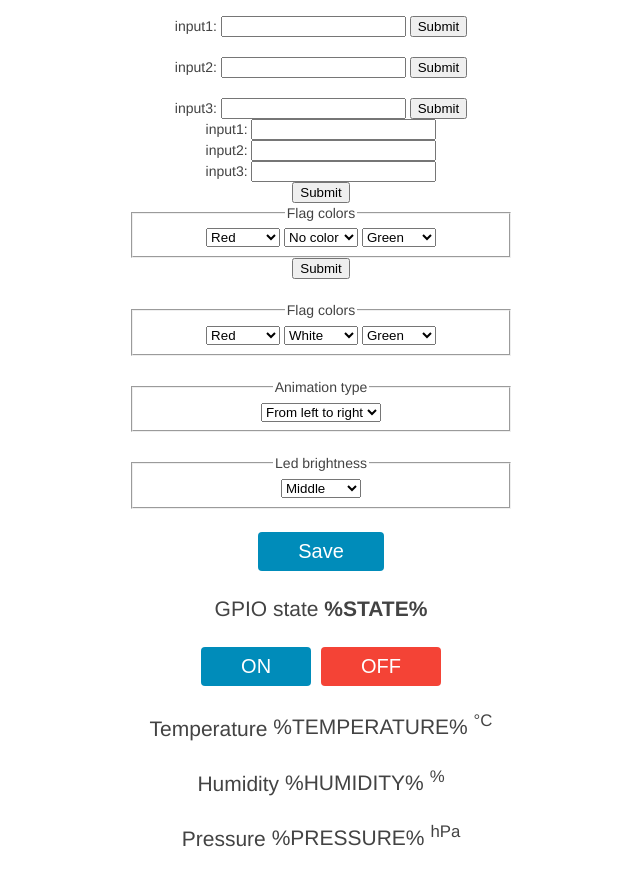
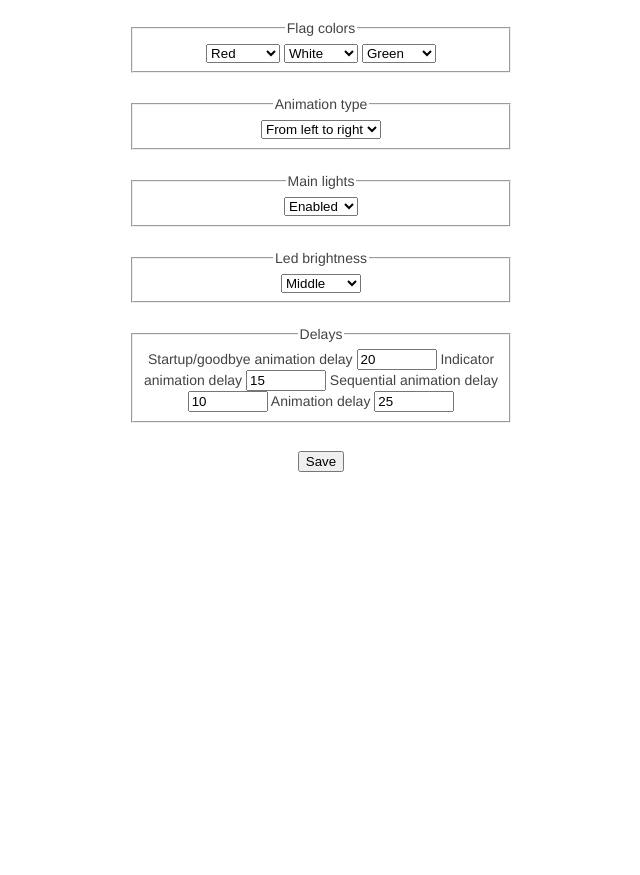
Before and after one commit to primozflander/esp_neopixel_headlight, a plain HTML site: page backup/index.html in a window 1280 px wide. Shown: the part 94-969 px from the top of the page, without its empty margins (319-959 px from the left). After the commit the page ends 800 px from the top, so only its background shows below. Drawn offline with Linux system fonts and the light colour scheme.

Commit message:
add main lights off option

```diff
--- a/backup/index.html
+++ b/backup/index.html
@@ -10,34 +10,11 @@
 
 <body>
   <h1>Headlights Web Server</h1>
-
   <form action="/get">
-    input1: <input type="text" name="input1">
-    <input type="submit" value="Submit">
-  </form><br>
-  <form action="/get">
-    input2: <input type="text" name="input2">
-    <input type="submit" value="Submit">
-  </form><br>
-  <form action="/get">
-    input3: <input type="text" name="input3">
-    <input type="submit" value="Submit">
-  </form>
-
-  <form action="/get">
-    input1: <input type="text" name="input1"><br>
-    input2: <input type="text" name="input2"><br>
-    input3: <input type="text" name="input3"><br>
-    <input type="submit" value="Submit">
-  </form>
-
-
-
-  <form action="/get">
+    <p>
     <fieldset>
       <legend>Flag colors</legend>
-      <!-- onchange="this.form.submit()" -->
-      <select name="firstFlagColor" id="flagColor">
+      <select name="firstFlagColor" id="firstFlagColor">
         <option value="white">White</option>
         <option value="red" selected>Red</option>
         <option value="blue">Blue</option>
@@ -71,53 +48,22 @@
         <option value="noColor">No color</option>
       </select>
     </fieldset>
-    <input type="submit" value="Submit">
-  </form>
-
+    </p>
     <p>
     <fieldset>
-    <legend>Flag colors</legend>
-    <select name="flagColors" id="firstFlagColor">
-      <option value="white">White</option>
-      <option value="red" selected>Red</option>
-      <option value="blue">Blue</option>
-      <option value="green">Green</option>
-      <option value="cyan">Cyan</option>
-      <option value="yellow">Yellow</option>
-      <option value="magenta">Magenta</option>
-      <option value="amber">Amber</option>
-      <option value="noColor">No color</option>
-    </select>
-    <select name="flagColors" id="secondFlagColor">
-      <option value="white" selected>White</option>
-      <option value="red">Red</option>
-      <option value="blue">Blue</option>
-      <option value="green">Green</option>
-      <option value="cyan">Cyan</option>
-      <option value="yellow">Yellow</option>
-      <option value="magenta">Magenta</option>
-      <option value="amber">Amber</option>
-      <option value="noColor">No color</option>
-    </select>
-    <select name="flagColors" id="thirdFlagColor">
-      <option value="white">White</option>
-      <option value="red">Red</option>
-      <option value="blue">Blue</option>
-      <option value="green" selected>Green</option>
-      <option value="cyan">Cyan</option>
-      <option value="yellow">Yellow</option>
-      <option value="magenta">Magenta</option>
-      <option value="amber">Amber</option>
-      <option value="noColor">No color</option>
+      <legend>Animation type</legend>
+      <select name="animations" id="animations">
+        <option value="0">Circular</option>
+        <option value="1" selected>From left to right</option>
       </select>
     </fieldset>
     </p>
     <p>
       <fieldset>
-    <legend>Animation type</legend>
-    <select name="animations" id="animations">
-      <option value="fromLeftToRight" selected>From left to right</option>
-      <option value="Circular">Circular</option>
+        <legend>Main lights</legend>
+        <select name="mainLights" id="mainLights">
+          <option value=0>Disabled</option>
+          <option value=1 selected>Enabled</option>
         </select>
       </fieldset>
     </p>
@@ -125,77 +71,44 @@
     <fieldset>
       <legend>Led brightness</legend>
       <select name="ledBrightness" id="ledBrightness">
-      <option value="0">Zero</option>
-      <option value="64">Dark</option>
-      <option value="128" selected>Middle</option>
-      <option value="196">Bright</option>
-      <option value="255">Maximum</option>
+        <option value=0>Zero</option>
+        <option value=64>Dark</option>
+        <option value=128 selected>Middle</option>
+        <option value=196>Bright</option>
+        <option value=255>Maximum</option>
       </select>
     </fieldset>
     </p>
     <p>
-    <a href="/on"><button class="button">Save</button></a>
-  </p>
-  <p>GPIO state<strong> %STATE%</strong></p>
-  <p>
-    <a href="/on"><button class="button">ON</button></a>
-    <a href="/off"><button class="button button2">OFF</button></a>
+    <fieldset>
+      <legend>Delays</legend>
+      <label>Startup/goodbye animation delay</label>
+      <input name="startupAnimationDelay" id="startupAnimationDelay" type="number" min="1" max="10000" value="20">
+      <label>Indicator animation delay</label>
+      <input name="indicatorAnimationDelay" id="indicatorAnimationDelay" type="number" min="1" max="10000" value="15">
+      <label>Sequential animation delay</label>
+      <input name="animationSeqDelay" id="animationSeqDelay" type="number" min="1" max="10000" value="10">
+      <label>Animation delay</label>
+      <input name="animationLeftToRightDelay" id="animationLeftToRightDelay" type="number" min="1" max="10000"
+        value="25">
+    </fieldset>
     </p>
     <p>
-    <span class="sensor-labels">Temperature</span>
-    <span id="temperature">%TEMPERATURE%</span>
-    <sup class="units">&deg;C</sup>
+      <input class="saveButton" type="submit" value="Save" onclick="showSavedMessage()">
     </p>
-  <p>
-    <span class="sensor-labels">Humidity</span>
-    <span id="humidity">%HUMIDITY%</span>
-    <sup class="units">&#37;</sup>
-  </p>
-  <p>
-    <span class="sensor-labels">Pressure</span>
-    <span id="pressure">%PRESSURE%</span>
-    <sup class="units">hPa</sup>
-  </p>
+  </form>
+  <div>
+    <p hidden class="message" id="saved"><strong>Parameters saved!</strong></p>
+  </div>
 </body>
 
-
 <script>
-
-  // var option = document.getElementById("secondFlagColor").value;
-  document.getElementById("secondFlagColor").value = "noColor";
-
-  setInterval(function () {
-    var xhttp = new XMLHttpRequest();
-    xhttp.onreadystatechange = function () {
-      if (this.readyState == 4 && this.status == 200) {
-        document.getElementById("temperature").innerHTML = this.responseText;
+  function showSavedMessage() {
+    document.getElementById("saved").style.display = "block";
+    setTimeout(function () {
+      document.getElementById("saved").style.display = "none";
+    }, 2000);
   }
-    };
-    xhttp.open("GET", "/temperature", true);
-    xhttp.send();
-  }, 10000);
-
-  setInterval(function () {
-    var xhttp = new XMLHttpRequest();
-    xhttp.onreadystatechange = function () {
-      if (this.readyState == 4 && this.status == 200) {
-        document.getElementById("humidity").innerHTML = this.responseText;
-      }
-    };
-    xhttp.open("GET", "/humidity", true);
-    xhttp.send();
-  }, 10000);
-
-  setInterval(function () {
-    var xhttp = new XMLHttpRequest();
-    xhttp.onreadystatechange = function () {
-      if (this.readyState == 4 && this.status == 200) {
-        document.getElementById("pressure").innerHTML = this.responseText;
-      }
-    };
-    xhttp.open("GET", "/pressure", true);
-    xhttp.send();
-  }, 10000);
 </script>
 
 </html>
```
Also changed, not shown: data/index.html (+17 -44 lines), 4 other files. Lines whose indentation alone changed are shown as unchanged.
